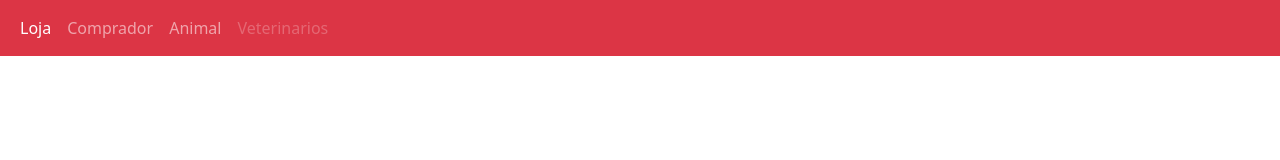
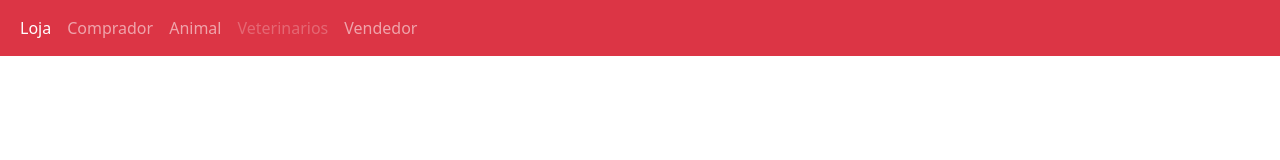
Before and after one commit to enzookita/ProjetoLeilaoAngular, an Angular app: page / in a window 1280 px wide. Shown: the top 160 px of the page. Built offline with nearby package versions, Linux system fonts and the light colour scheme.

Commit message:
add vendedor em app.component

```diff
--- a/src/app/app.component.html
+++ b/src/app/app.component.html
@@ -13,6 +13,9 @@
       <li class="nav-item">
         <a class="nav-link disabled" href="#">Veterinarios</a>
       </li>
+      <li class="nav-item">
+        <a class="nav-link" href="vendedor">Vendedor</a>
+      </li>
     </ul>
   </div>
 </nav>
```
